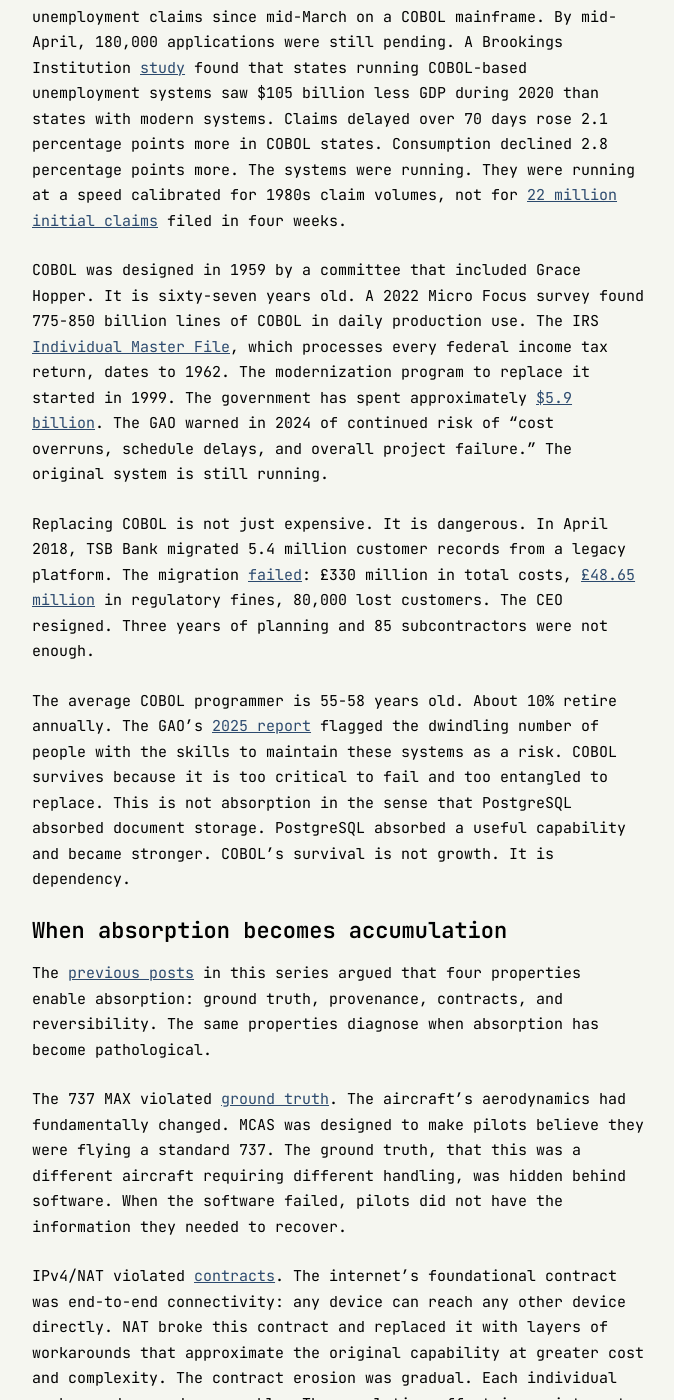
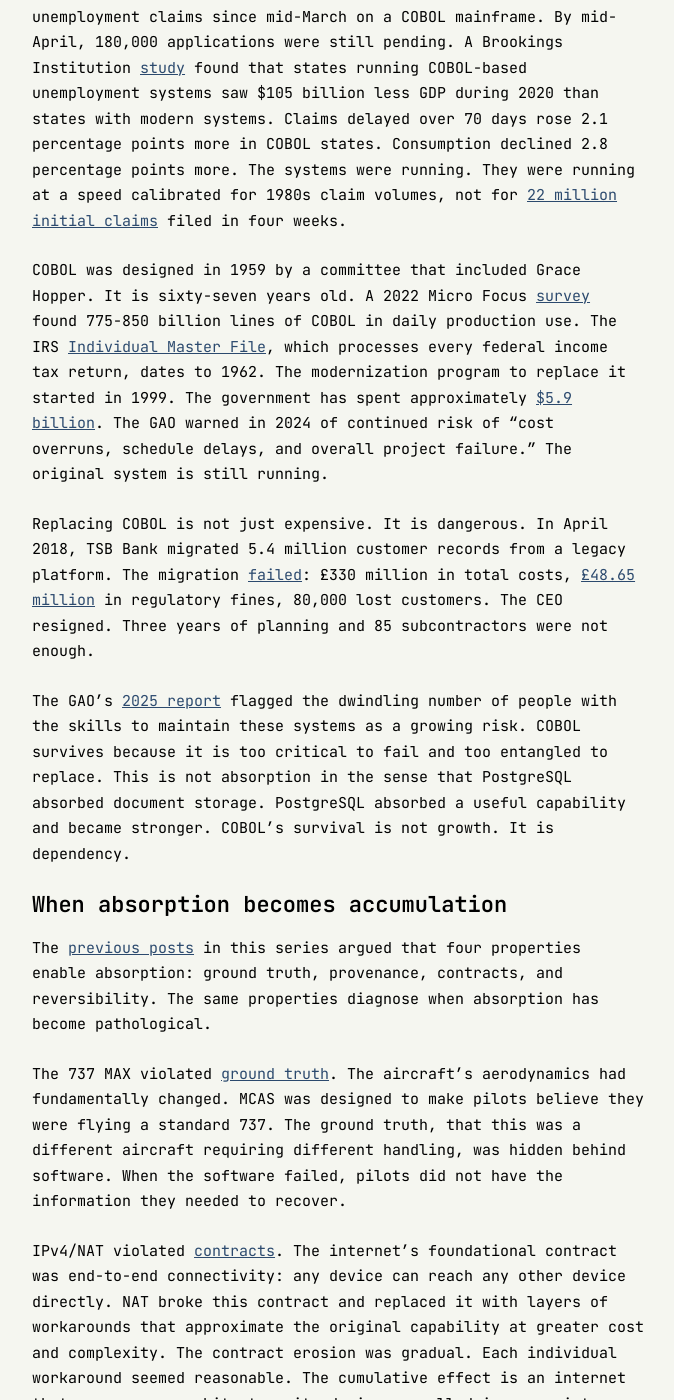
Before and after one commit to ashita-ai/ashita-ai.github.io, a Jekyll site: the page built from _posts/2026-03-31-the-cost-of-absorption.md, in a window 1280 px wide and 1400 px high, scrolled down 2903 px. Shown: the whole window, without its empty margins (302-976 px from the left). Built offline with Jekyll 4.4.1, drawn with Linux system fonts in a browser that asks for light colours; some of the changed text lies outside the part shown.

Commit message:
Fix Cost of Absorption: source Boeing costs, cut unsourced COBOL age claim
Source the $10B clean-sheet estimate (Leeham News). Add Micro Focus
survey link for 775-850B COBOL lines claim. Cut unsourced "average
COBOL programmer is 55-58 years old, 10% retire annually" (widely
cited urban legend with no verifiable original source), keep the
GAO's sourced concern about dwindling skills instead.

```diff
--- a/_posts/2026-03-31-the-cost-of-absorption.md
+++ b/_posts/2026-03-31-the-cost-of-absorption.md
@@ -4,7 +4,7 @@
 date: 2026-03-31
 ---
 
-In December 2010, Airbus launched the A320neo with new fuel-efficient engines. Boeing faced a choice: design a new narrow-body aircraft from scratch or fit larger engines onto the 737, an airframe that first flew on [April 9, 1967](https://www.historylink.org/file/3569). A clean-sheet design would cost upward of $10 billion and take a decade. [Re-engining](https://en.wikipedia.org/wiki/Boeing_737_MAX) the 737 would cost $2-3 billion and take four years.
+In December 2010, Airbus launched the A320neo with new fuel-efficient engines. Boeing faced a choice: design a new narrow-body aircraft from scratch or fit larger engines onto the 737, an airframe that first flew on [April 9, 1967](https://www.historylink.org/file/3569). A clean-sheet design would cost upward of [$10 billion](https://leehamnews.com/2019/03/20/boeing-didnt-want-to-re-engine-the-737-but-had-design-standing-by/) and take a decade. [Re-engining](https://en.wikipedia.org/wiki/Boeing_737_MAX) the 737 would cost $2-3 billion and take four years.
 
 Boeing chose absorption. The larger LEAP-1B engines did not fit under the 737's low-slung wings in their natural position. Engineers [mounted them farther forward and higher](https://en.wikipedia.org/wiki/Maneuvering_Characteristics_Augmentation_System), changing the aircraft's aerodynamics and creating a pitch-up tendency at high angles of attack. Rather than redesign the airframe, Boeing wrote software: the Maneuvering Characteristics Augmentation System, which automatically pushed the nose down when sensors detected a high angle of attack. MCAS relied on a [single angle-of-attack sensor](https://www.seattletimes.com/business/boeing-aerospace/failed-certification-faa-missed-safety-issues-in-the-737-max-system-implicated-in-the-lion-air-crash/), though the aircraft had two.
 
@@ -38,11 +38,11 @@
 
 New Jersey was not alone. Connecticut received over 220,000 unemployment claims since mid-March on a COBOL mainframe. By mid-April, 180,000 applications were still pending. A Brookings Institution [study](https://www.brookings.edu/articles/coboling-together-ui-benefits/) found that states running COBOL-based unemployment systems saw $105 billion less GDP during 2020 than states with modern systems. Claims delayed over 70 days rose 2.1 percentage points more in COBOL states. Consumption declined 2.8 percentage points more. The systems were running. They were running at a speed calibrated for 1980s claim volumes, not for [22 million initial claims](https://www.cnbc.com/2020/04/16/us-weekly-jobless-claims.html) filed in four weeks.
 
-COBOL was designed in 1959 by a committee that included Grace Hopper. It is sixty-seven years old. A 2022 Micro Focus survey found 775-850 billion lines of COBOL in daily production use. The IRS [Individual Master File](https://www.gao.gov/products/gao-25-107795), which processes every federal income tax return, dates to 1962. The modernization program to replace it started in 1999. The government has spent approximately [$5.9 billion](https://www.congress.gov/crs_external_products/IF/HTML/IF12525.web.html). The GAO warned in 2024 of continued risk of "cost overruns, schedule delays, and overall project failure." The original system is still running.
+COBOL was designed in 1959 by a committee that included Grace Hopper. It is sixty-seven years old. A 2022 Micro Focus [survey](https://www.prnewswire.com/news-releases/cobol-market-shown-to-be-three-times-larger-than-previously-estimated-in-new-independent-survey-301475439.html) found 775-850 billion lines of COBOL in daily production use. The IRS [Individual Master File](https://www.gao.gov/products/gao-25-107795), which processes every federal income tax return, dates to 1962. The modernization program to replace it started in 1999. The government has spent approximately [$5.9 billion](https://www.congress.gov/crs_external_products/IF/HTML/IF12525.web.html). The GAO warned in 2024 of continued risk of "cost overruns, schedule delays, and overall project failure." The original system is still running.
 
 Replacing COBOL is not just expensive. It is dangerous. In April 2018, TSB Bank migrated 5.4 million customer records from a legacy platform. The migration [failed](https://www.computerweekly.com/news/252528519/TSB-hit-with-huge-fine-after-IT-migration-disaster): £330 million in total costs, [£48.65 million](https://www.bankofengland.co.uk/news/2022/december/tsb-fined-for-operational-resilience-failings) in regulatory fines, 80,000 lost customers. The CEO resigned. Three years of planning and 85 subcontractors were not enough.
 
-The average COBOL programmer is 55-58 years old. About 10% retire annually. The GAO's [2025 report](https://www.gao.gov/products/gao-25-107795) flagged the dwindling number of people with the skills to maintain these systems as a risk. COBOL survives because it is too critical to fail and too entangled to replace. This is not absorption in the sense that PostgreSQL absorbed document storage. PostgreSQL absorbed a useful capability and became stronger. COBOL's survival is not growth. It is dependency.
+The GAO's [2025 report](https://www.gao.gov/products/gao-25-107795) flagged the dwindling number of people with the skills to maintain these systems as a growing risk. COBOL survives because it is too critical to fail and too entangled to replace. This is not absorption in the sense that PostgreSQL absorbed document storage. PostgreSQL absorbed a useful capability and became stronger. COBOL's survival is not growth. It is dependency.
 
 ## When absorption becomes accumulation
 
```
